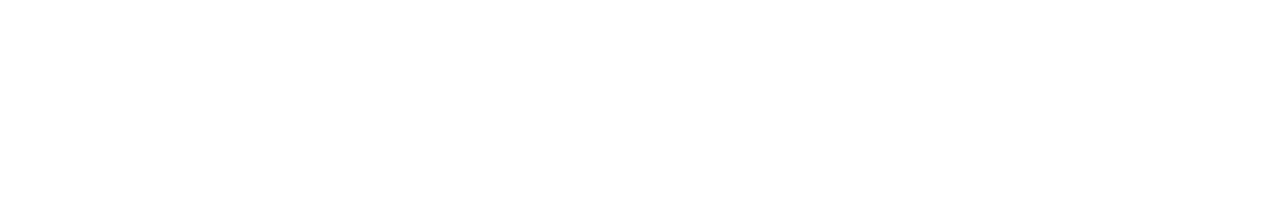
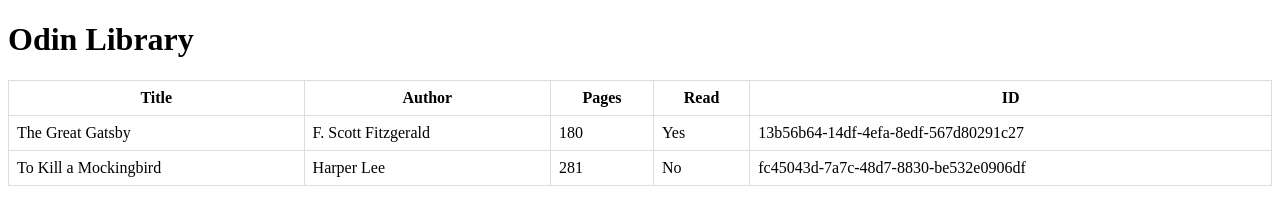
Before and after one commit to balovich-matje/odin-library, a plain HTML site: page index.html in a window 1280 px wide. Drawn offline with Linux system fonts and the light colour scheme.

Commit message:
Add book constructor and add 2 sample books

```diff
--- a/index.html
+++ b/index.html
@@ -9,6 +9,16 @@
 </head>
 
 <body>
+    <h1>Odin Library</h1>
+    <table class="book-container">
+        <tr>
+            <th>Title</th>
+            <th>Author</th>
+            <th>Pages</th>
+            <th>Read</th>
+            <th>ID</th>
+        </tr>
+    </table>
 
     <script src="script.js"></script>
 </body>
--- a/script.js
+++ b/script.js
@@ -0,0 +1,39 @@
+const myLibrary = [];
+const libraryContainer = document.querySelector('.book-container');
+
+function Book(title, author, pages, read) {
+    if (!new.target) {
+        throw new Error('Book constructor must be called with the new keyword');
+    }
+    this.title = title;
+    this.author = author;
+    this.pages = pages;
+    this.read = read;
+    this.id = crypto.randomUUID();
+}
+
+function addBookToLibrary(title, author, pages, read) {
+    const newBook = new Book(title, author, pages, read);
+    myLibrary.push(newBook);
+}
+
+function libraryDisplay() {
+    myLibrary.forEach(book => {
+        const bookCard = document.createElement('tr');
+        bookCard.classList.add('book-card');
+        bookCard.innerHTML = `
+            <td>${book.title}</td>
+            <td>${book.author}</td>
+            <td>${book.pages}</td>
+            <td>${book.read ? 'Yes' : 'No'}</td>
+            <td>${book.id}</td>
+        `;
+        libraryContainer.appendChild(bookCard);
+    });
+}
+
+// Sample books
+addBookToLibrary('The Great Gatsby', 'F. Scott Fitzgerald', 180, true);
+addBookToLibrary('To Kill a Mockingbird', 'Harper Lee', 281, false);
+
+libraryDisplay();
--- a/styles.css
+++ b/styles.css
@@ -0,0 +1,10 @@
+table {
+    border-collapse: collapse;
+    width: 100%;
+}
+
+td,
+th {
+    border: 1px solid #ddd;
+    padding: 8px;
+}
```
